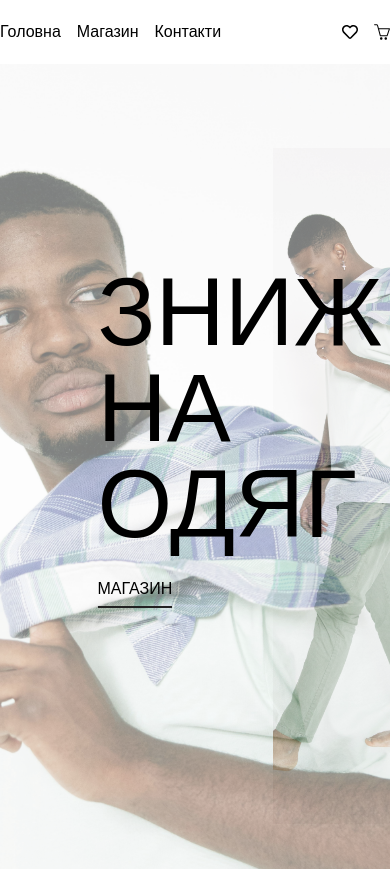
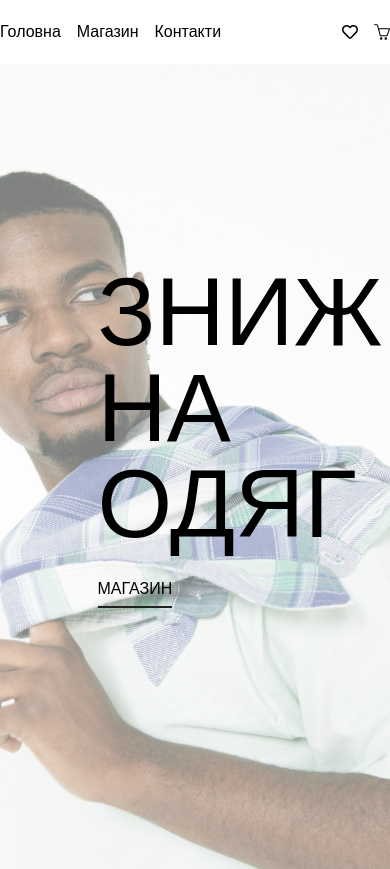
Before and after one commit to Denys-Paziak/famdy, a Next.js app: page / in a window 390 px wide. Shown: the top 869 px of the page. Built offline with nearby package versions, Linux system fonts and the light colour scheme.

Commit message:
Update HomeSlider.tsx

```diff
--- a/src/app/components/HomeSlider/HomeSlider.tsx
+++ b/src/app/components/HomeSlider/HomeSlider.tsx
@@ -35,7 +35,7 @@ const HomeSlider = () => {
                         />
 
                         <Image
-                            className={"absolute top-[10%] right-0 h-4/5 w-[30%] z-[-2] lg:z-[-1] object-cover"}
+                            className={"absolute top-[10%] right-0 h-4/5 w-[30%] opacity-0 lg:opacity-100  z-[-2] lg:z-[-1] object-cover"}
                             src="/img/homeSlider/2.jpg"
                             width={2000}
                             height={2000}
```
